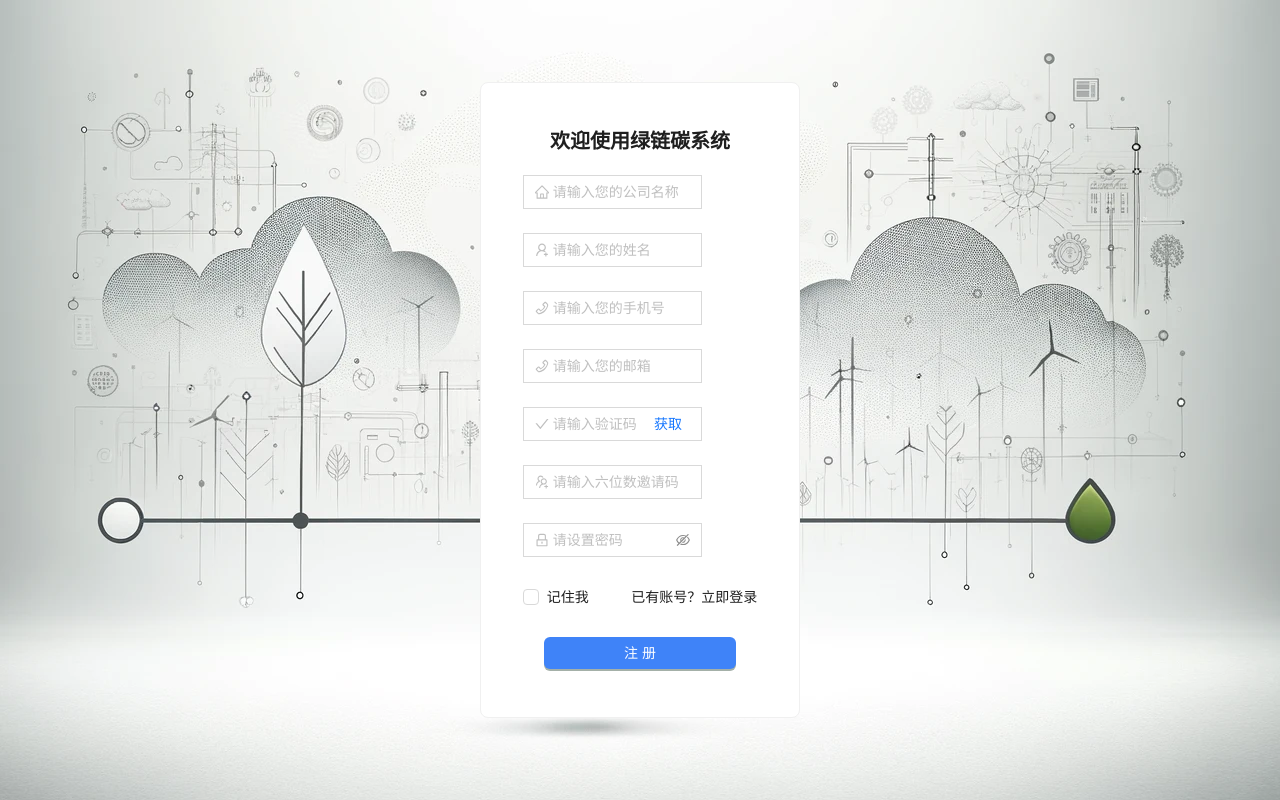
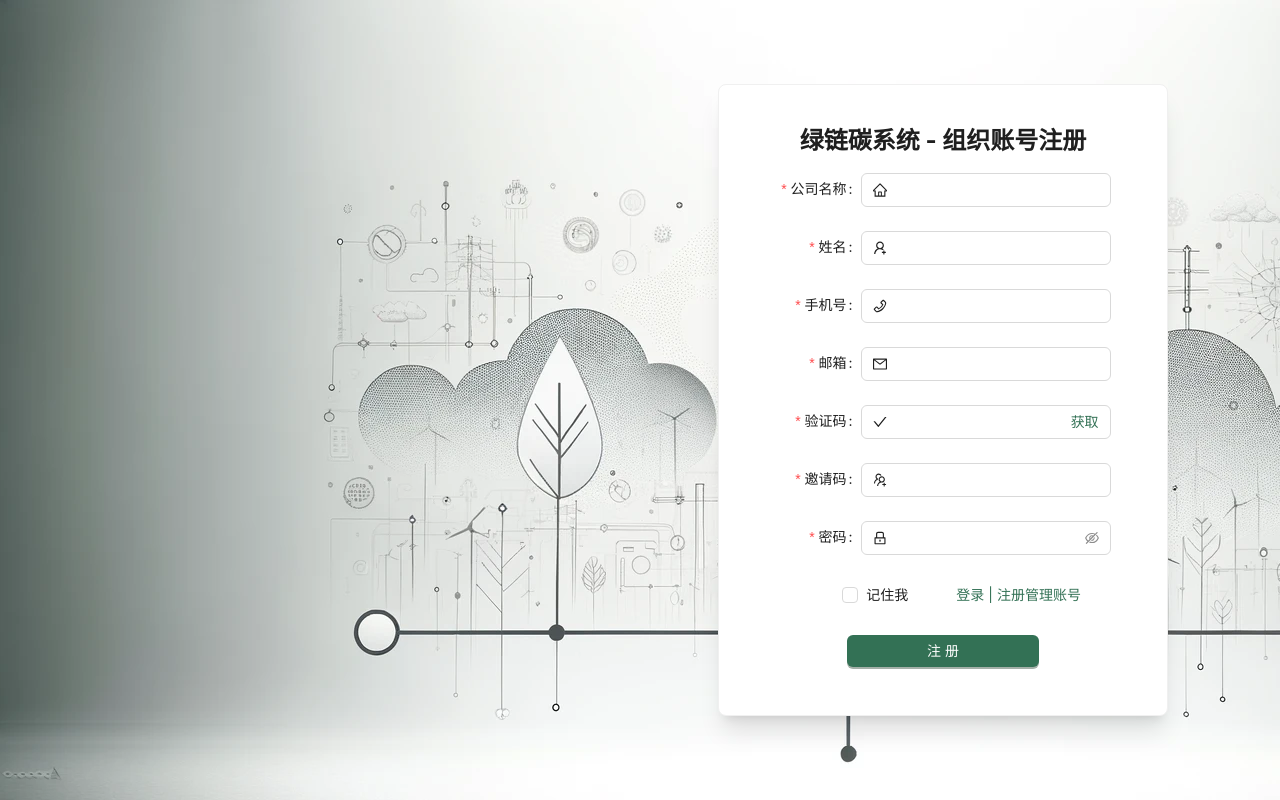
Before and after one commit to carbon-ledger/green-chain-carbon-ledger-web, a Vue app: page /auth/register/organize in a window 1280 px wide. Built offline with nearby package versions, Linux system fonts and the light colour scheme.

Commit message:
登录、注册页面样式修改

```diff
--- a/src/components/BackComponents/Header.vue
+++ b/src/components/BackComponents/Header.vue
@@ -1,9 +1,9 @@
 <template>
-  <div class="relative flex justify-between items-center bg-blue-400 h-16">
+  <div class="relative flex justify-between items-center shadow-sm h-16">
     <a @click="$router.push('/')">
       <img src="/favicon.ico" alt="LOGO" class="ml-6 w-12"/>
     </a>
-    <div class="text-3xl mt-3 text-white">绿链碳系统管理界面</div>
+    <div class="text-3xl mt-3 text-black">绿链碳系统管理界面</div>
     <div class="relative mr-12">
       <button @click="$toggleDropdown()" id="dropdownUserAvatarButton" data-dropdown-toggle="dropdownAvatar" class="mr-6 flex text-sm bg-gray-800 rounded-full md:me-0 focus:ring-4 focus:ring-gray-300">
         <img class="w-10 h-10 rounded-full" src="" alt="user photo">
--- a/src/views/AuthPage/MangeRegisterView.vue
+++ b/src/views/AuthPage/MangeRegisterView.vue
@@ -1,78 +1,86 @@
 <template>
-  <div style="display: flex; justify-content: center; align-items: center; height: 100vh;">
-    <a-card class="flex justify-center items-center w-1/4">
-      <h1 class="my-5 font-bold text-xl flex justify-center">欢迎使用绿链碳系统</h1>
+  <div class="md:flex md:h-screen items-center md:justify-end sm:justify-center md:content-around bg-[url('@/assets/images/img2.jpg')]">
+    <a-card class="shadow-xl md:w-[calc(65%-5rem)] lg:w-[450px] mx-5 md:mx-10 lg:mx-28 mt-20 md:mt-0">
+      <div class="container">
+        <div class="row-auto">
+          <div  class="row-span-1 my-4 text-center font-bold text-2xl">
+            绿链碳系统 - 管理账号注册
+          </div>
+          <div class="row-span-1 flex justify-center">
             <a-form
                 :model="formState"
                 name="basic"
-          :label-col="{ span: 8 }"
+                :label-col="{ span: 6}"
                 :wrapper-col="{ span: 24 }"
                 autocomplete="off"
                 @finish="onFinish"
                 @finishFailed="onFinishFailed"
             >
               <a-form-item
+                  label="用户名"
                   :rules="[{ required: true, message: '请输入管理员用户名！' }]"
               >
-          <a-input style="width: 14vw; border-radius: 0 !important;" placeholder="管理员用户名" v-model:value="formState.username">
-            <template #prefix><HomeOutlined style="color: rgba(0, 0, 0, 0.25)" /></template>
+                <a-input class="w-[250px]" v-model:value="formState.username">
+                  <template #prefix><HomeOutlined/></template>
                 </a-input>
               </a-form-item>
               <a-form-item
+                  label="姓名"
                   :rules="[{ required: true, message: '请输入您的真实姓名！' }]"
               >
-          <a-input style="width: 14vw; border-radius: 0 !important;" placeholder="真实姓名" v-model:value="formState.password">
-            <template #prefix><UserAddOutlined style="color: rgba(0, 0, 0, 0.25)" /></template>
+                <a-input class="w-[250px]" v-model:value="formState.password">
+                  <template #prefix><UserAddOutlined/></template>
                 </a-input>
               </a-form-item>
               <a-form-item
+                  label="手机号"
                   :rules="[{ required: true, message: '请输入您的手机号！' }]"
               >
-          <a-input style="width: 14vw; border-radius: 0 !important;" placeholder="请输入您的手机号" v-model:value="formState.password">
-            <template #prefix><PhoneOutlined style="color: rgba(0, 0, 0, 0.25)" /></template>
+                <a-input class="w-[250px]" v-model:value="formState.password">
+                  <template #prefix><PhoneOutlined/></template>
                 </a-input>
               </a-form-item>
               <a-form-item
+                  label="邮箱"
                   :rules="[{ required: true, message: '请输入您的邮箱！' }]"
               >
-          <a-input style="width: 14vw; border-radius: 0 !important;" placeholder="邮箱" v-model:value="formState.password">
-            <template #prefix><MailOutlined style="color: rgba(0, 0, 0, 0.25)" /></template>
+                <a-input class="w-[250px]" v-model:value="formState.password">
+                  <template #prefix><MailOutlined/></template>
                 </a-input>
               </a-form-item>
               <a-form-item
+                  label="验证码"
                   :rules="[{ required: true, message: '请输入验证码！' }]"
               >
-          <a-input style="width: 14vw; border-radius: 0 !important;" placeholder="请输入验证码" v-model:value="formState.password">
-            <template #prefix><CheckOutlined style="color: rgba(0, 0, 0, 0.25)" /></template>
+                <a-input class="w-[250px]" v-model:value="formState.password">
+                  <template #prefix><CheckOutlined/></template>
                   <template #suffix>
-              <a-button size="small" @click="getVerificationCode" type="link">获取</a-button>
+                    <a class="text-spring hover:text-green-500" size="small" @click="handleGetVerificationCode" type="link">获取</a>
                   </template>
                 </a-input>
               </a-form-item>
               <a-form-item
+                  label="密码"
                   name="password"
                   :rules="[{ required: true, message: '请设置您的密码！' }]"
               >
-          <a-input-password style="width: 14vw; border-radius: 0 !important;" placeholder="请设置密码" v-model:value="formState.password">
-            <template #prefix><LockOutlined style="color: rgba(0, 0, 0, 0.25)" /></template>
+                <a-input-password class="w-[250px]" v-model:value="formState.password">
+                  <template #prefix><LockOutlined/></template>
                 </a-input-password>
               </a-form-item>
-        <a-form-item
-            name="password"
-            :rules="[{ required: true, message: '请再次确认密码！' }]"
-        >
-          <a-input-password style="width: 14vw; border-radius: 0 !important;" placeholder="请再次确认密码" v-model:value="formState.password">
-            <template #prefix><LockOutlined style="color: rgba(0, 0, 0, 0.25)" /></template>
-          </a-input-password>
-        </a-form-item>
-        <a-form-item name="remember" >
+              <a-form-item class="ml-16" name="remember" >
                 <a-checkbox v-model:checked="formState.remember">记住我</a-checkbox>
-          <a class="login-form-forgot" style="margin-left: 2.7vw" @click="$router.push('/login')">已有账号？立即登录</a>
+                <a class="ml-10 text-spring hover:text-green-500" @click="$router.push('/auth/login')">登录</a>
+                <span class="text-spring mx-1">|</span>
+                <a class="text-spring hover:text-green-500" @click="$router.push('/auth/register/organize')">注册组织账号</a>
               </a-form-item>
               <a-form-item class="flex justify-center items-center">
-          <a-button type="primary" class="w-48 bg-blue-500" html-type="submit" @click="$router.push('/login')">注册</a-button>
+                <a-button type="primary" class="w-48 bg-aspargus" html-type="submit" @click="$router.push('/login')">注册</a-button>
               </a-form-item>
             </a-form>
+          </div>
+        </div>
+      </div>
     </a-card>
   </div>
 </template>
@@ -85,7 +93,7 @@ import {
   PhoneOutlined,
   CheckOutlined,
   MailOutlined,
-  LockOutlined
+  LockOutlined, UsergroupAddOutlined
 } from '@ant-design/icons-vue';
 
 const formState = reactive({
--- a/src/views/AuthPage/OrganizeRegisterView.vue
+++ b/src/views/AuthPage/OrganizeRegisterView.vue
@@ -1,77 +1,93 @@
 <template>
-  <div style="display: flex; justify-content: center; align-items: center; height: 100vh;">
-    <a-card class="flex justify-center items-center w-1/4">
-      <h1 class="my-5 font-bold text-xl flex justify-center">欢迎使用绿链碳系统</h1>
+  <div class="md:flex md:h-screen items-center md:justify-end sm:justify-center md:content-around bg-[url('@/assets/images/img2.jpg')]">
+    <a-card class="shadow-xl md:w-[calc(65%-5rem)] lg:w-[450px] mx-5 md:mx-10 lg:mx-28 mt-20 md:mt-0">
+      <div class="container">
+        <div class="row-auto">
+          <div  class="row-span-1 my-4 text-center font-bold text-2xl">
+            绿链碳系统 - 组织账号注册
+          </div>
+          <div class="row-span-1 flex justify-center">
             <a-form
+                :label-col="{ span: 6 }"
                 :model="formState"
                 name="basic"
-          :label-col="{ span: 8 }"
-          :wrapper-col="{ span: 24 }"
-          autocomplete="off"
                 @finish="onFinish"
                 @finishFailed="onFinishFailed"
             >
               <a-form-item
+                  label="公司名称"
                   :rules="[{ required: true, message: '请输入您的公司名称！' }]"
               >
-          <a-input style="width: 14vw; border-radius: 0 !important;" placeholder="请输入您的公司名称" v-model:value="formState.organize">
-            <template #prefix><HomeOutlined style="color: rgba(0, 0, 0, 0.25)" /></template>
+                <a-input class="w-[250px]" v-model:value="formState.organize">
+                  <template #prefix><HomeOutlined/></template>
                 </a-input>
               </a-form-item>
               <a-form-item
+                  label="姓名"
                   :rules="[{ required: true, message: '请输入您的姓名！' }]"
               >
-          <a-input style="width: 14vw; border-radius: 0 !important;" placeholder="请输入您的姓名" v-model:value="formState.username">
-            <template #prefix><UserAddOutlined style="color: rgba(0, 0, 0, 0.25)" /></template>
+                <a-input class="w-[250px]" v-model:value="formState.username">
+                  <template #prefix><UserAddOutlined/></template>
                 </a-input>
               </a-form-item>
               <a-form-item
+                  label="手机号"
                   :rules="[{ required: true, message: '请输入您的手机号！' }]"
               >
-          <a-input style="width: 14vw; border-radius: 0 !important;" placeholder="请输入您的手机号" v-model:value="formState.phone">
-            <template #prefix><PhoneOutlined style="color: rgba(0, 0, 0, 0.25)" /></template>
+                <a-input class="w-[250px]" v-model:value="formState.phone">
+                  <template #prefix><PhoneOutlined/></template>
                 </a-input>
               </a-form-item>
               <a-form-item
+                  label="邮箱"
                   :rules="[{ required: true, message: '请输入您的邮箱！' }]"
               >
-          <a-input style="width: 14vw; border-radius: 0 !important;" placeholder="请输入您的邮箱" v-model:value="formState.email">
-            <template #prefix><PhoneOutlined style="color: rgba(0, 0, 0, 0.25)" /></template>
+                <a-input class="w-[250px]" v-model:value="formState.email">
+                  <template #prefix><MailOutlined/></template>
                 </a-input>
               </a-form-item>
               <a-form-item
+                  label="验证码"
                   :rules="[{ required: true, message: '请输入验证码！' }]"
               >
-          <a-input style="width: 14vw; border-radius: 0 !important;" placeholder="请输入验证码" v-model:value="formState.code">
-            <template #prefix><CheckOutlined style="color: rgba(0, 0, 0, 0.25)" /></template>
+                <a-input class="w-[250px]" v-model:value="formState.code">
+                  <template #prefix><CheckOutlined/></template>
                   <template #suffix>
-              <a-button size="small" @click="handleGetVerificationCode" type="link">获取</a-button>
+                    <a class="text-spring hover:text-green-500" size="small" @click="handleGetVerificationCode" type="link">获取</a>
+                    <!--              <a-button class="text-spring hover:text-green-500" size="small" @click="handleGetVerificationCode" type="link">获取</a-button>-->
                   </template>
                 </a-input>
               </a-form-item>
               <a-form-item
+                  label="邀请码"
                   :rules="[{ required: true, message: '请输入邀请码！' }]"
               >
-          <a-input style="width: 14vw; border-radius: 0 !important;" placeholder="请输入六位数邀请码" v-model:value="formState.invite">
-            <template #prefix><UsergroupAddOutlined style="color: rgba(0, 0, 0, 0.25)" /></template>
+                <a-input class="w-[250px]" v-model:value="formState.invite">
+                  <template #prefix><UsergroupAddOutlined/></template>
                 </a-input>
               </a-form-item>
               <a-form-item
+                  label="密码"
                   name="password"
                   :rules="[{ required: true, message: '请设置您的密码！' }]"
               >
-          <a-input-password style="width: 14vw; border-radius: 0 !important;" placeholder="请设置密码" v-model:value="formState.password">
-            <template #prefix><LockOutlined style="color: rgba(0, 0, 0, 0.25)" /></template>
+                <a-input-password class="w-[250px]" v-model:value="formState.password">
+                  <template #prefix><LockOutlined/></template>
                 </a-input-password>
               </a-form-item>
-        <a-form-item name="remember" >
+              <a-form-item class="ml-16" name="remember" >
                 <a-checkbox v-model:checked="formState.remember">记住我</a-checkbox>
-          <a class="login-form-forgot" style="margin-left: 2.7vw" @click="$router.push('/login')">已有账号？立即登录</a>
+                <a class="ml-10 text-spring hover:text-green-500" @click="$router.push('/auth/login')">登录</a>
+                <span class="text-spring mx-1">|</span>
+                <a class="text-spring hover:text-green-500" @click="$router.push('/auth/register/manager')">注册管理账号</a>
               </a-form-item>
               <a-form-item class="flex justify-center items-center">
-          <a-button type="primary" class="w-48 bg-blue-500" html-type="submit" @click="registerUser()">注册</a-button>
+                <a-button type="primary" class="w-48 bg-aspargus" html-type="submit" @click="registerUser()">注册</a-button>
               </a-form-item>
             </a-form>
+          </div>
+        </div>
+      </div>
     </a-card>
   </div>
 </template>
@@ -86,7 +102,8 @@ import {
   PhoneOutlined,
   CheckOutlined,
   UsergroupAddOutlined,
-  LockOutlined
+  LockOutlined,
+  MailOutlined
 } from '@ant-design/icons-vue';
 import router from "@/router/index.js";
 
```
Also changed, not shown: src/components/BackComponents/LeftBar.vue (+7 -7 lines), src/views/AuthPage/LoginView.vue (+4 -3 lines). Lines whose indentation alone changed are shown as unchanged.
